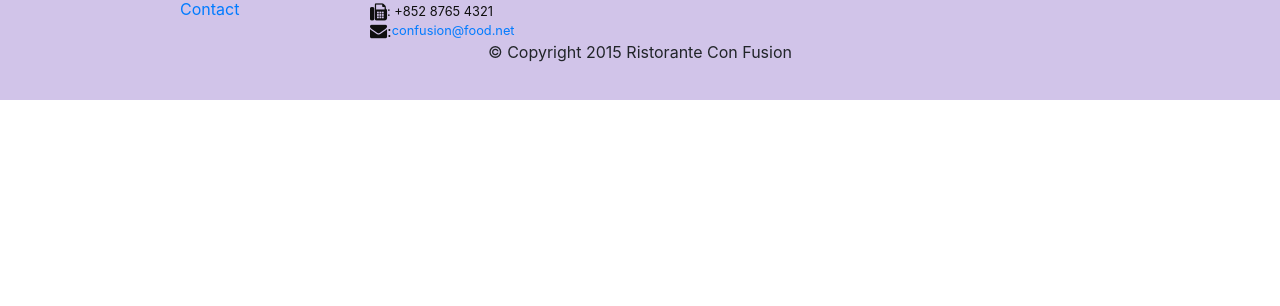
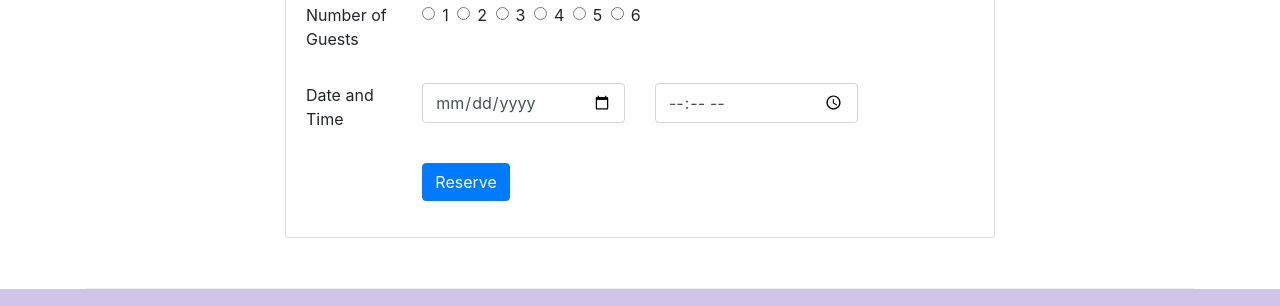
Before and after one commit to onoseremejohn/fullstack, a website: page index.html in a window 1280 px wide. Shown: the part 1661-1967 px from the top of the page. Before the commit the page ends 1761 px from the top, so only its background shows below. Drawn offline with nearby package versions, Linux system fonts and the light colour scheme.

Commit message:
assignment2

```diff
--- a/index.html
+++ b/index.html
@@ -37,8 +37,11 @@
 					<h1>Ristorante con Fusion</h1>
 					<p>We take inspiration from the World's best cuisines, and create a unique fusion experiance. Our lipsmacking creations will tickle your culinary senses!</p>
 				</div>
+				<div class="col-12 col-sm-3 align-self-center">
+					<img src="img/logo.png" alt="logo" class="img-fluid">
+				</div>
 				<div class="col-12 col-sm align-self-center">
-					<img src="img/logo.png" alt="logo" class="img-fluid">
+					<a href="#card" class="btn btn-block btn-warning">Reserve Table</a>
 				</div>
 			</div>
 		</div>
@@ -65,8 +68,13 @@
 				<h3>This Month's Promotion</h3>
 			</div>
 			<div class="col col-sm col-md">
-				<h2>Weekend Grand Buffet</h2>
-				<p>Featuring mouthwatering combinations with a choice of five different salads, six enticing appetizers, six main entrees and five choicest desserts. Free flowing bubbly and soft drinks. All for just $19.99 per person</p>
+				<div class="media">
+					<div class="media-body">
+						<h2>Weekend Grand Buffet <span class="badge badge-danger">NEW</span></h2>
+						<p>Featuring mouthwatering combinations with a choice of five different salads, six enticing appetizers, six main entrees and five choicest desserts. Free flowing bubbly and soft drinks. All for just $19.99 per person</p>
+					</div>
+					<img src="img/buffet.png" alt="buffet" class="ml-3 d-flex img-thumbnail align-self-center">
+				</div>
 			</div>
 		</div>
 
@@ -81,6 +89,50 @@
 						<h2 class="mt-0">Alberto Somayya</h2>
 						<h4>Executive Chef</h4>
 						<p class="d-none d-sm-block">Award winning three-star Michelin chef with wide International experience having worked closely with whos-who in the culinary world, he specializes in creating mouthwatering Indo-Italian fusion experiences</p>
+					</div>
+				</div>
+			</div>
+		</div>
+		<div class="row row-content">
+			<div class="col-12 col-sm-8 offset-sm-2">
+				<div class="card" id="card">
+					<h3 class="card-header text-white bg-warning">Reserve a Table</h3>
+					<div class="card-body">
+						<form action="">
+							<div class="form-group row">
+								<p class="col-12 col-sm-4 col-md-2">Number of Guests</p>
+								<div class="col-12 col-sm col-md">
+									<div class="form-check">
+										<input type="radio" name="guestnumber" id="one" value="1" class="form-check-input">
+										<label for="one" class="form-check-label mr-4">1</label>
+										<input type="radio" name="guestnumber" id="two" value="2" class="form-check-input">
+										<label for="two" class="form-check-label mr-4">2</label>
+										<input type="radio" name="guestnumber" id="three" value="3" class="form-check-input">
+										<label for="three" class="form-check-label mr-4">3</label>
+										<input type="radio" name="guestnumber" id="four" value="4" class="form-check-input">
+										<label for="four" class="form-check-label mr-4">4</label>
+										<input type="radio" name="guestnumber" id="five" value="5" class="form-check-input">
+										<label for="five" class="form-check-label mr-4">5</label>
+										<input type="radio" name="guestnumber" id="six" value="6" class="form-check-input">
+										<label for="six" class="form-check-label mr-4">6</label>
+									</div>
+								</div>
+							</div>
+							<div class="form-group row">
+								<p class="col-12 col-sm-3 col-md-2">Date and Time</p>
+								<div class="col-12 col-sm-5 col-md-4">
+									<input type="date" class="form-control" name="date">
+								</div>
+								<div class="col-12 col-sm-4 col-md-4">
+									<input type="time" class="form-control" name="time">
+								</div>
+							</div>
+							<div class="form-group row">
+								<div class="offset-sm-2 col-sm-2">
+									<button type="submit" class="btn btn-primary">Reserve</button>
+								</div>
+							</div>
+						</form>
 					</div>
 				</div>
 			</div>
```
Also changed, not shown: contactus.html (+1 -1 lines).
